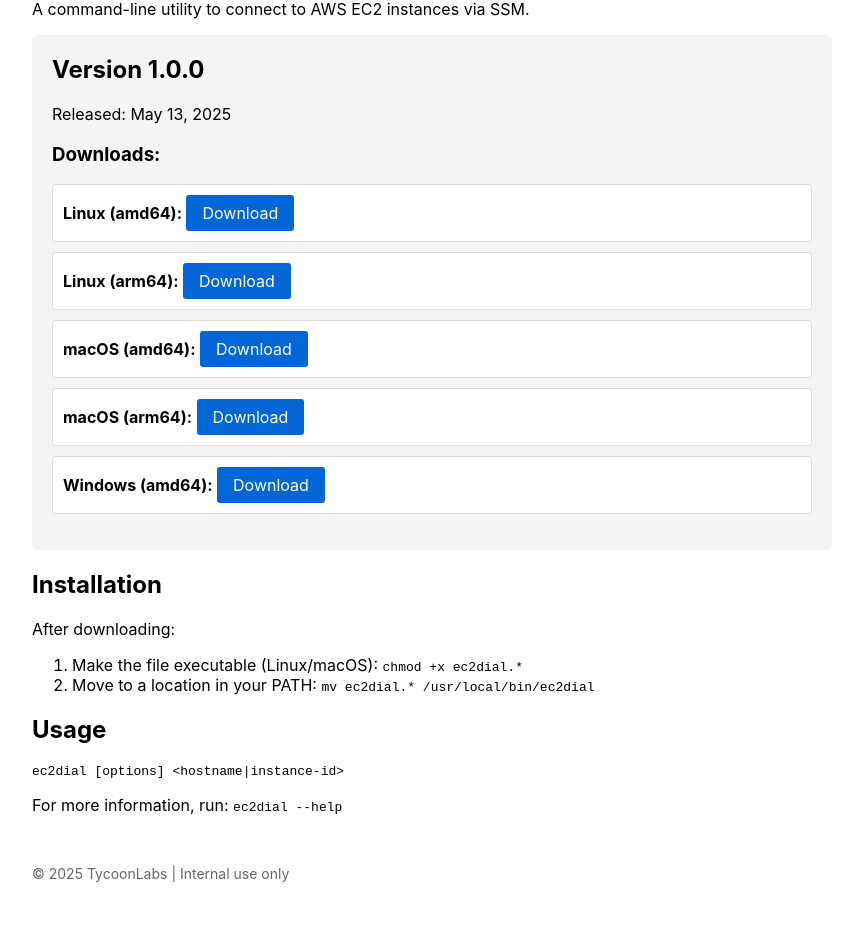
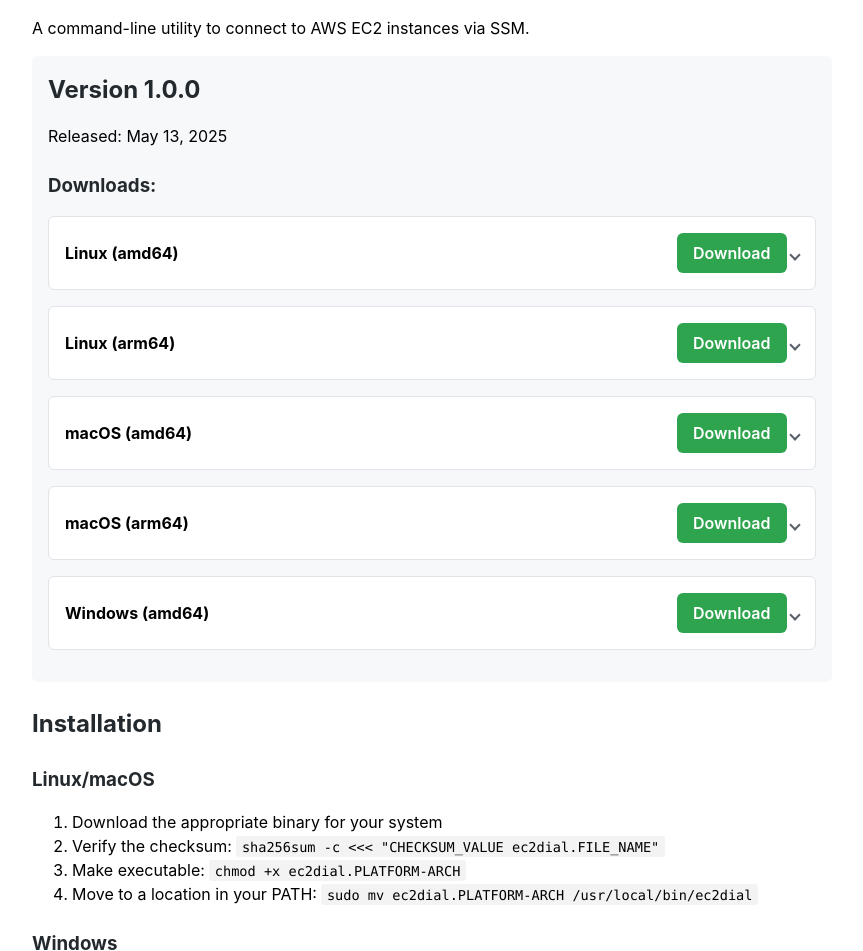
Before and after one commit to finally-juan/ec2dial-downloads, a plain HTML site: page index.html in a window 1280 px wide. Shown: the part 103-1054 px from the top of the page, without its empty margins (208-1071 px from the left). Before the commit the page ends 1005 px from the top, so only its background shows below. Drawn offline with Linux system fonts and the light colour scheme.

Commit message:
tweaking

```diff
--- a/index.html
+++ b/index.html
@@ -10,30 +10,98 @@
       max-width: 800px;
       margin: 0 auto;
       padding: 20px;
+      line-height: 1.5;
     }
-    h1 { color: #333; }
+    h1, h2, h3 {
+      color: #24292e;
+      margin-top: 24px;
+      margin-bottom: 16px;
+    }
+    h1 {
+      border-bottom: 1px solid #eaecef;
+      padding-bottom: 0.3em;
+    }
     .version {
-      background: #f4f4f4;
-      padding: 20px;
-      border-radius: 5px;
-      margin-bottom: 20px;
+      background: #f6f8fa;
+      padding: 16px;
+      border-radius: 6px;
+      margin-bottom: 24px;
     }
     .version h2 { margin-top: 0; }
-    .download-list { list-style-type: none; padding: 0; }
-    .download-list li {
-      margin-bottom: 10px;
-      padding: 10px;
+    .download-list {
+      list-style-type: none;
+      padding: 0;
+    }
+    .download-item {
+      margin-bottom: 16px;
+      padding: 16px;
       background: #fff;
-      border: 1px solid #ddd;
-      border-radius: 3px;
+      border: 1px solid #e1e4e8;
+      border-radius: 6px;
+    }
+    .download-header {
+      display: flex;
+      justify-content: space-between;
+      align-items: center;
+      cursor: pointer;
+    }
+    .download-header h4 {
+      margin: 0;
     }
     .download-button {
-      background: #0366d6;
+      background: #2ea44f;
       color: white;
       padding: 8px 16px;
       text-decoration: none;
+      border-radius: 6px;
+      display: inline-block;
+      font-weight: 600;
+    }
+    .download-button:hover {
+      background: #22863a;
+    }
+    .checksum {
+      display: none;
+      margin-top: 12px;
+      padding: 10px;
+      background: #f6f8fa;
+      border-radius: 6px;
+      font-family: SFMono-Regular, Consolas, "Liberation Mono", Menlo, monospace;
+      font-size: 12px;
+      overflow-x: auto;
+    }
+    .checksum-title {
+      font-weight: bold;
+      margin-bottom: 6px;
+    }
+    pre {
+      background: #f6f8fa;
+      padding: 16px;
+      border-radius: 6px;
+      overflow-x: auto;
+    }
+    code {
+      font-family: SFMono-Regular, Consolas, "Liberation Mono", Menlo, monospace;
+      font-size: 85%;
+      padding: 0.2em 0.4em;
+      margin: 0;
+      background-color: rgba(27,31,35,0.05);
       border-radius: 3px;
+    }
+    pre code {
+      background-color: transparent;
+      padding: 0;
+    }
+    .arrow {
+      border: solid #586069;
+      border-width: 0 2px 2px 0;
       display: inline-block;
+      padding: 3px;
+      transform: rotate(45deg);
+      transition: transform 0.2s;
+    }
+    .arrow.up {
+      transform: rotate(-135deg);
     }
   </style>
 </head>
@@ -46,42 +114,137 @@
     <p>Released: May 13, 2025</p>
     <h3>Downloads:</h3>
     <ul class="download-list">
-      <li>
-        <strong>Linux (amd64):</strong>
-        <a class="download-button" href="./downloads/ec2dial.linux-amd64">Download</a>
+      <li class="download-item">
+        <div class="download-header" onclick="toggleChecksum('linux-amd64')">
+          <h4>Linux (amd64)</h4>
+          <div>
+            <a class="download-button" href="./downloads/ec2dial.linux-amd64">Download</a>
+            <span class="arrow" id="arrow-linux-amd64"></span>
+          </div>
+        </div>
+        <div class="checksum" id="checksum-linux-amd64">
+          <div class="checksum-title">SHA256 Checksum:</div>
+          <code>e3b0c44298fc1c149afbf4c8996fb92427ae41e4649b934ca495991b7852b855</code>
+        </div>
       </li>
-      <li>
-        <strong>Linux (arm64):</strong>
-        <a class="download-button" href="./downloads/ec2dial.linux-arm64">Download</a>
+      <li class="download-item">
+        <div class="download-header" onclick="toggleChecksum('linux-arm64')">
+          <h4>Linux (arm64)</h4>
+          <div>
+            <a class="download-button" href="./downloads/ec2dial.linux-arm64">Download</a>
+            <span class="arrow" id="arrow-linux-arm64"></span>
+          </div>
+        </div>
+        <div class="checksum" id="checksum-linux-arm64">
+          <div class="checksum-title">SHA256 Checksum:</div>
+          <code>a7ffc6f8bf1ed76651c14756a061d662f580ff4de43b49fa82d80a4b80f8434a</code>
+        </div>
       </li>
-      <li>
-        <strong>macOS (amd64):</strong>
-        <a class="download-button" href="./downloads/ec2dial.darwin-amd64">Download</a>
+      <li class="download-item">
+        <div class="download-header" onclick="toggleChecksum('darwin-amd64')">
+          <h4>macOS (amd64)</h4>
+          <div>
+            <a class="download-button" href="./downloads/ec2dial.darwin-amd64">Download</a>
+            <span class="arrow" id="arrow-darwin-amd64"></span>
+          </div>
+        </div>
+        <div class="checksum" id="checksum-darwin-amd64">
+          <div class="checksum-title">SHA256 Checksum:</div>
+          <code>4355a46b19d348dc2f57c046f8ef63d4538ebb936000f3c9ee954a27460dd865</code>
+        </div>
       </li>
-      <li>
-        <strong>macOS (arm64):</strong>
-        <a class="download-button" href="./downloads/ec2dial.darwin-arm64">Download</a>
+      <li class="download-item">
+        <div class="download-header" onclick="toggleChecksum('darwin-arm64')">
+          <h4>macOS (arm64)</h4>
+          <div>
+            <a class="download-button" href="./downloads/ec2dial.darwin-arm64">Download</a>
+            <span class="arrow" id="arrow-darwin-arm64"></span>
+          </div>
+        </div>
+        <div class="checksum" id="checksum-darwin-arm64">
+          <div class="checksum-title">SHA256 Checksum:</div>
+          <code>1b16a1c4835d38b8b4cd3a9d0ddf8e9db73ddd1e81958f9a388ccd9819624a69</code>
+        </div>
       </li>
-      <li>
-        <strong>Windows (amd64):</strong>
-        <a class="download-button" href="./downloads/ec2dial.windows-amd64.exe">Download</a>
+      <li class="download-item">
+        <div class="download-header" onclick="toggleChecksum('windows-amd64')">
+          <h4>Windows (amd64)</h4>
+          <div>
+            <a class="download-button" href="./downloads/ec2dial.windows-amd64.exe">Download</a>
+            <span class="arrow" id="arrow-windows-amd64"></span>
+          </div>
+        </div>
+        <div class="checksum" id="checksum-windows-amd64">
+          <div class="checksum-title">SHA256 Checksum:</div>
+          <code>53c234e5e8472b6ac51c1ae1cab3fe06fad053beb8ebfd8977b010655bfdd3c3</code>
+        </div>
       </li>
     </ul>
   </div>
 
   <h2>Installation</h2>
-  <p>After downloading:</p>
+  <h3>Linux/macOS</h3>
   <ol>
-    <li>Make the file executable (Linux/macOS): <code>chmod +x ec2dial.*</code></li>
-    <li>Move to a location in your PATH: <code>mv ec2dial.* /usr/local/bin/ec2dial</code></li>
+    <li>Download the appropriate binary for your system</li>
+    <li>Verify the checksum: <code>sha256sum -c &lt;&lt;&lt; "CHECKSUM_VALUE ec2dial.FILE_NAME"</code></li>
+    <li>Make executable: <code>chmod +x ec2dial.PLATFORM-ARCH</code></li>
+    <li>Move to a location in your PATH: <code>sudo mv ec2dial.PLATFORM-ARCH /usr/local/bin/ec2dial</code></li>
+  </ol>
+
+  <h3>Windows</h3>
+  <ol>
+    <li>Download the Windows binary</li>
+    <li>Verify the checksum: <code>certutil -hashfile ec2dial.windows-amd64.exe SHA256</code></li>
+    <li>Place the executable in a location that's in your PATH</li>
   </ol>
 
   <h2>Usage</h2>
-  <pre><code>ec2dial [options] &lt;hostname|instance-id&gt;</code></pre>
-  <p>For more information, run: <code>ec2dial --help</code></p>
+  <pre><code>ec2dial [options] &lt;hostname|instance-id&gt;
 
-  <footer style="margin-top: 50px; color: #666; font-size: 14px;">
+Options:
+  -r, --region      AWS region (default: us-east-2)
+  -l, --list        List available instances and exit
+  -h, --help        This help
+  -v, --version     Show version information</code></pre>
+
+  <h3>Examples</h3>
+  <pre><code># Connect to an instance by partial name
+ec2dial webserver
+
+# Connect to a specific instance ID
+ec2dial i-0123456789abcdef0
+
+# List all available instances
+ec2dial --list
+
+# Use a different AWS region
+ec2dial --region us-west-2 api-server</code></pre>
+
+  <h2>Prerequisites</h2>
+  <ul>
+    <li>AWS CLI configured with appropriate credentials</li>
+    <li>AWS Session Manager Plugin installed</li>
+    <li>Instances configured with SSM Agent</li>
+    <li>IAM permissions to use SSM</li>
+  </ul>
+
+  <footer style="margin-top: 50px; color: #586069; font-size: 14px; border-top: 1px solid #eaecef; padding-top: 20px;">
     &copy; 2025 TycoonLabs | Internal use only
   </footer>
+
+  <script>
+    function toggleChecksum(id) {
+      const checksumDiv = document.getElementById(`checksum-${id}`);
+      const arrow = document.getElementById(`arrow-${id}`);
+
+      if (checksumDiv.style.display === "block") {
+        checksumDiv.style.display = "none";
+        arrow.classList.remove("up");
+      } else {
+        checksumDiv.style.display = "block";
+        arrow.classList.add("up");
+      }
+    }
+  </script>
 </body>
 </html>
```
Also changed, not shown: downloads/checksums.txt (added).
